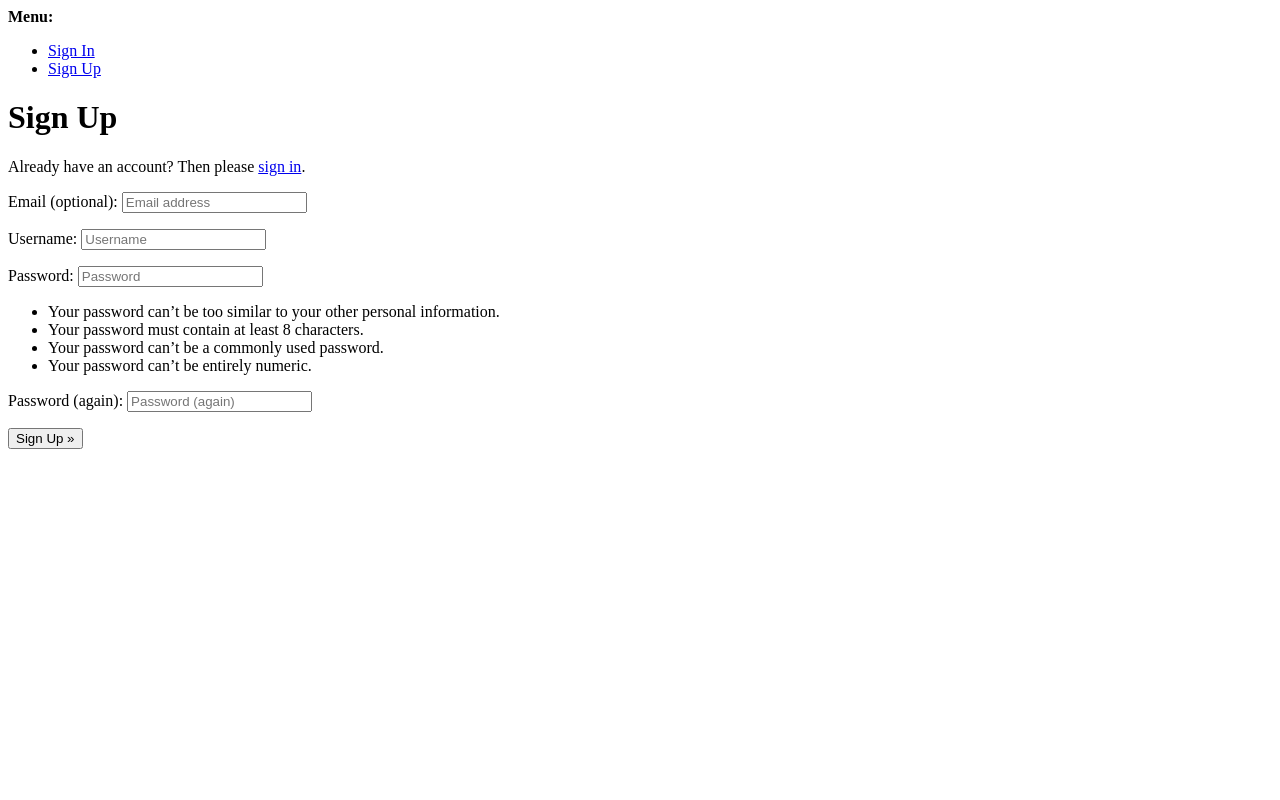
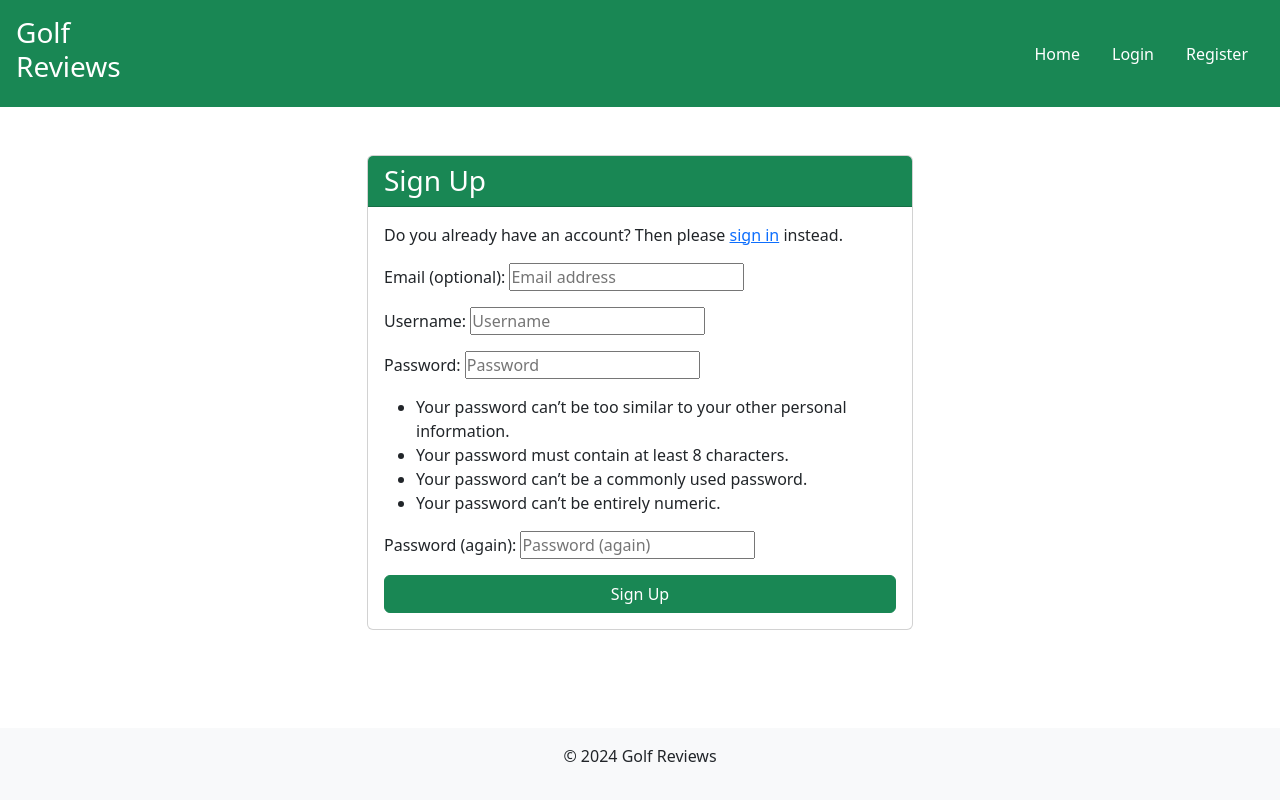
Before and after one commit to ollebrask/golf-blog, a Django app: page /accounts/signup/ in a window 1280 px wide. Run offline with Django 4.2, Linux system fonts and the light colour scheme; parts of the project's set-up code (start-up, migrations or seed data) failed here and were passed over.

Commit message:
Style signup

```diff
--- a/golfblog/settings.py
+++ b/golfblog/settings.py
@@ -28,7 +28,7 @@ TEMPLATES_DIR = os.path.join(BASE_DIR, 'templates')
 SECRET_KEY = 'django-insecure-4d2#&140#f5u9ny$fus!p!5)d1%$1*_^$5lwukuw+w^pb1)x3o'
 
 # SECURITY WARNING: don't run with debug turned on in production!
-DEBUG = False
+DEBUG = True
 
 ALLOWED_HOSTS = ['8000-ollebrask-golfblog-lxl5zvvq3yq.ws-eu114.gitpod.io','.herokuapp.com']
 
--- a/templates/account/signup.html
+++ b/templates/account/signup.html
@@ -1,21 +1,35 @@
-{% extends "account/base.html" %}
+{% extends "base.html" %}
 
 {% load i18n %}
 
-{% block head_title %}{% trans "Signup" %}{% endblock head_title %}
+{% block extra_title %}{% trans "Signup" %}{% endblock %}
 
 {% block content %}
-<h1>{% trans "Sign Up" %}</h1>
-
-<p>{% blocktrans %}Already have an account? Then please <a href="{{ login_url }}">sign in</a>.{% endblocktrans %}</p>
-
+<div class="container mt-4">
+    <div class="row justify-content-center">
+        <div class="col-md-6">
+            <div class="card">
+                <div class="card-header bg-success text-white">
+                    <h3 class="card-title mb-0">{% trans "Sign Up" %}</h3>
+                </div>
+                <div class="card-body">
+                    <p>{% blocktrans %}
+                        Do you already have an account? Then please
+                        <a class="link" href="{{ login_url }}">sign in</a>
+                        instead.
+                    {% endblocktrans %}</p>
                     <form class="signup" id="signup_form" method="post" action="{% url 'account_signup' %}">
                         {% csrf_token %}
                         {{ form.as_p }}
                         {% if redirect_field_value %}
                         <input type="hidden" name="{{ redirect_field_name }}" value="{{ redirect_field_value }}" />
                         {% endif %}
-  <button type="submit">{% trans "Sign Up" %} &raquo;</button>
+                        <button class="btn btn-success w-100" type="submit">
+                            {% trans "Sign Up" %}</button>
                     </form>
-
-{% endblock content %}
+                </div>
+            </div>
+        </div>
+    </div>
+</div>
+{% endblock %}
```
Lines whose indentation alone changed are shown as unchanged.
